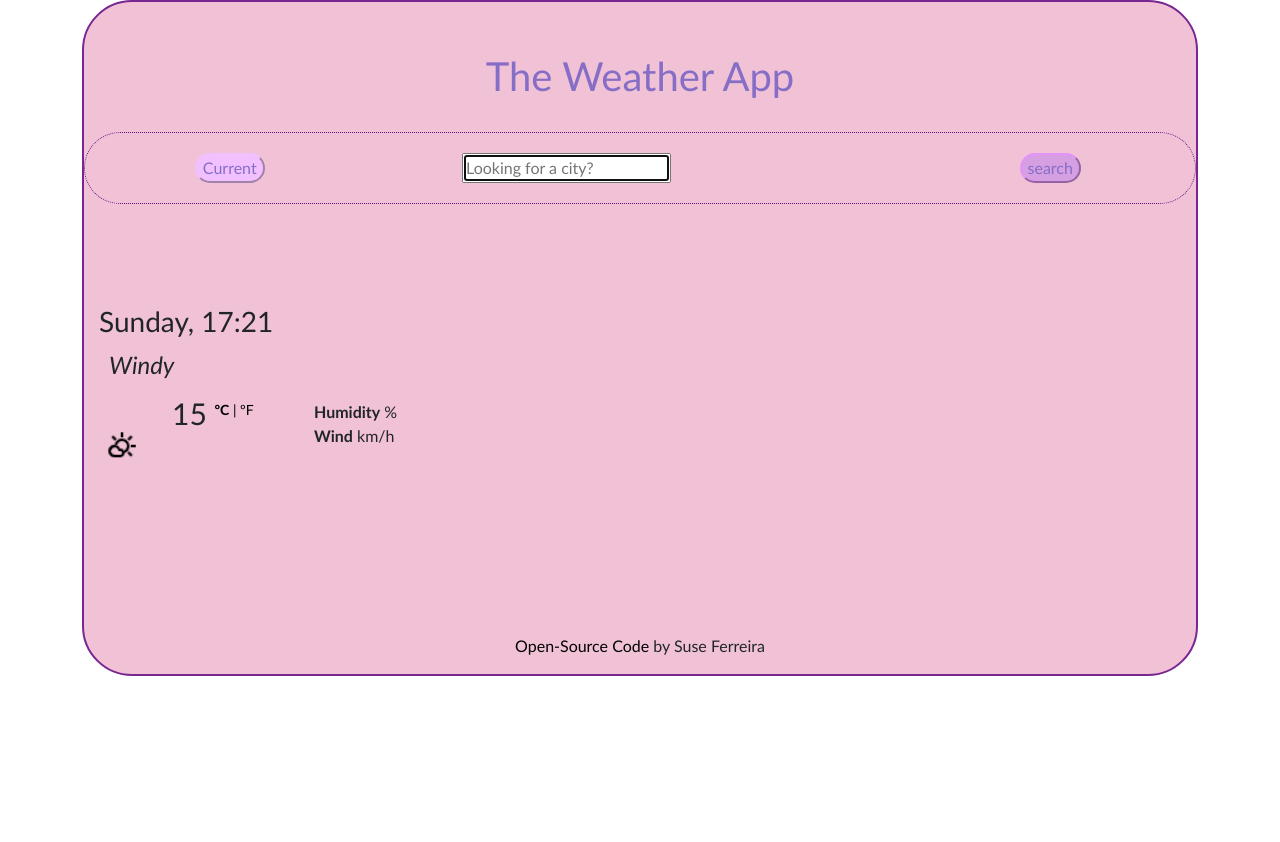
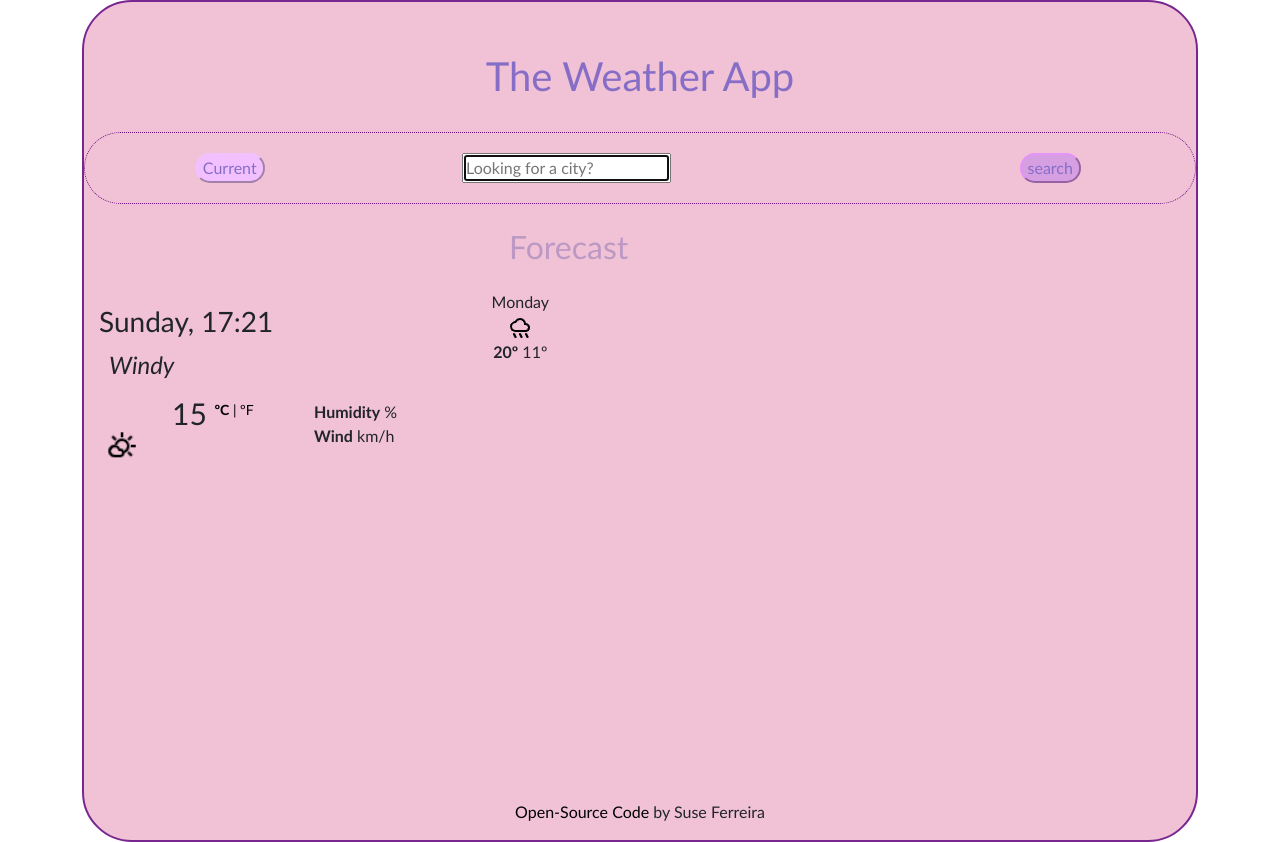
Before and after one commit to sushitsuki/susie-weather-app, a website built with Parcel: page index.html in a window 1280 px wide. Before the commit the page ends 800 px from the top, so only its background shows below. Built offline with nearby package versions, Linux system fonts and the light colour scheme; no server answers; a web font is replaced by a local one.

Commit message:
added "weekly forecast" in html+ css

```diff
--- a/index.html
+++ b/index.html
@@ -7,6 +7,8 @@
     <link rel="preconnect" href="https://fonts.gstatic.com" crossorigin>
     <link href="https://fonts.googleapis.com/css2?family=Dosis:wght@300&family=PT+Sans&family=Shantell+Sans:wght@300&display=swap"
           rel="stylesheet">
+    <link rel="stylesheet"
+          href="https://fonts.googleapis.com/css2?family=Material+Symbols+Outlined:opsz,wght,FILL,GRAD@20..48,100..700,0..1,-50..200" />
     <link href="https://cdn.jsdelivr.net/npm/bootstrap@5.3.2/dist/css/bootstrap.min.css"
           rel="stylesheet"
           integrity="sha384-T3c6CoIi6uLrA9TneNEoa7RxnatzjcDSCmG1MXxSR1GAsXEV/Dwwykc2MPK8M2HN"
@@ -100,6 +102,26 @@
           </li>
         </ul>
       </div>
+      <div class="weekly-forecast">
+        <div class="row">
+          <div class="col-2">
+            <h2>
+              Forecast
+            </h2>
+            <div class="weekly-forecast-date">
+              Monday
+            </div>
+            <img
+              src="media/rainy.png"
+              alt=""
+              />
+            <div class="weekly-forecast-temperatures">
+              <span class="weekly-forecast-temperature-max">20º</span>
+              <span class="weekly-forecast-temperature-min">11º</span>
+            </div>
+          </div>
+        </div>
+      </div>
      </div>
     </div>
    <footer>
--- a/src/styles.css
+++ b/src/styles.css
@@ -139,3 +139,19 @@ justify-content: center;
   left: 230px;
   bottom: 130px;
 }
+
+.weekly-forecast{
+  position: relative;
+  bottom: 380px;
+  left: 400px;
+  text-align: center;
+}
+
+.weekly-forecast-temperature-max{
+  font-weight:bold;
+  display: inline;
+}
+
+.weekly-forecast-temperature-min{
+  display: inline;
+}
```
